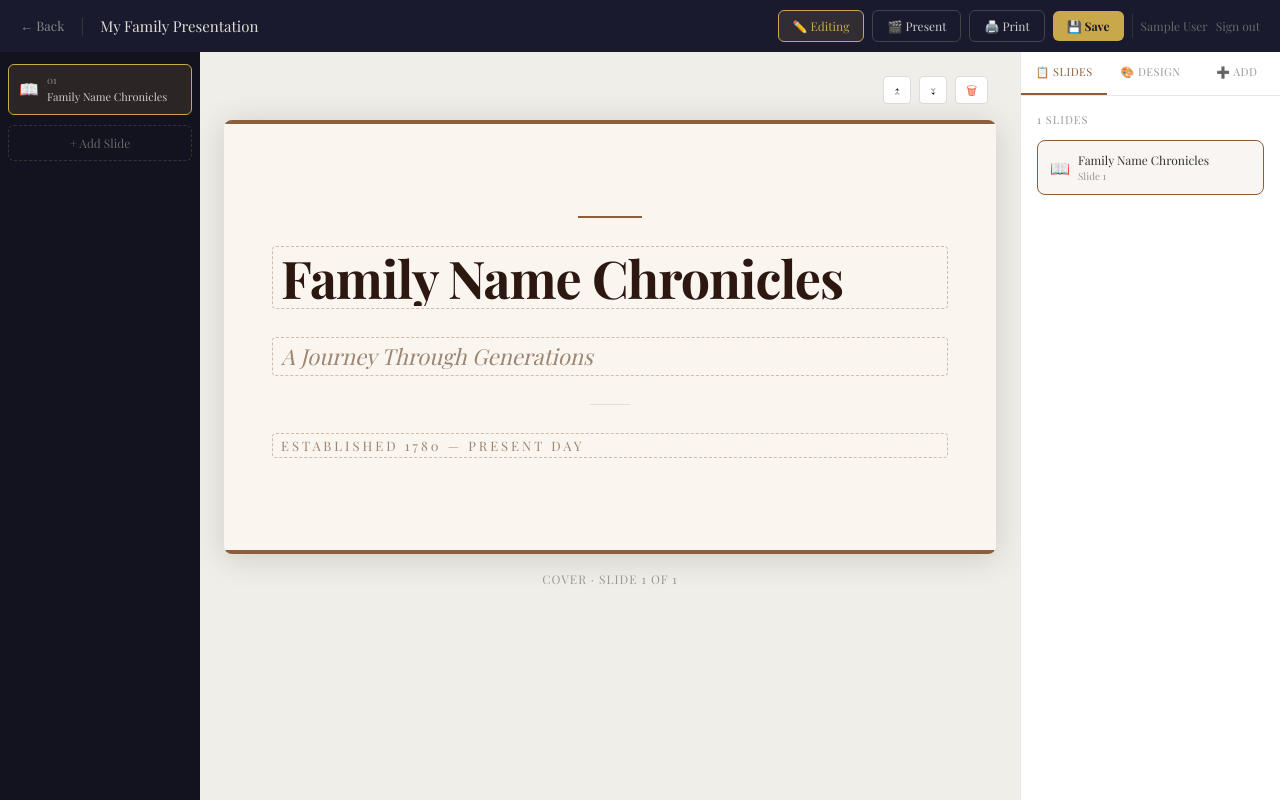
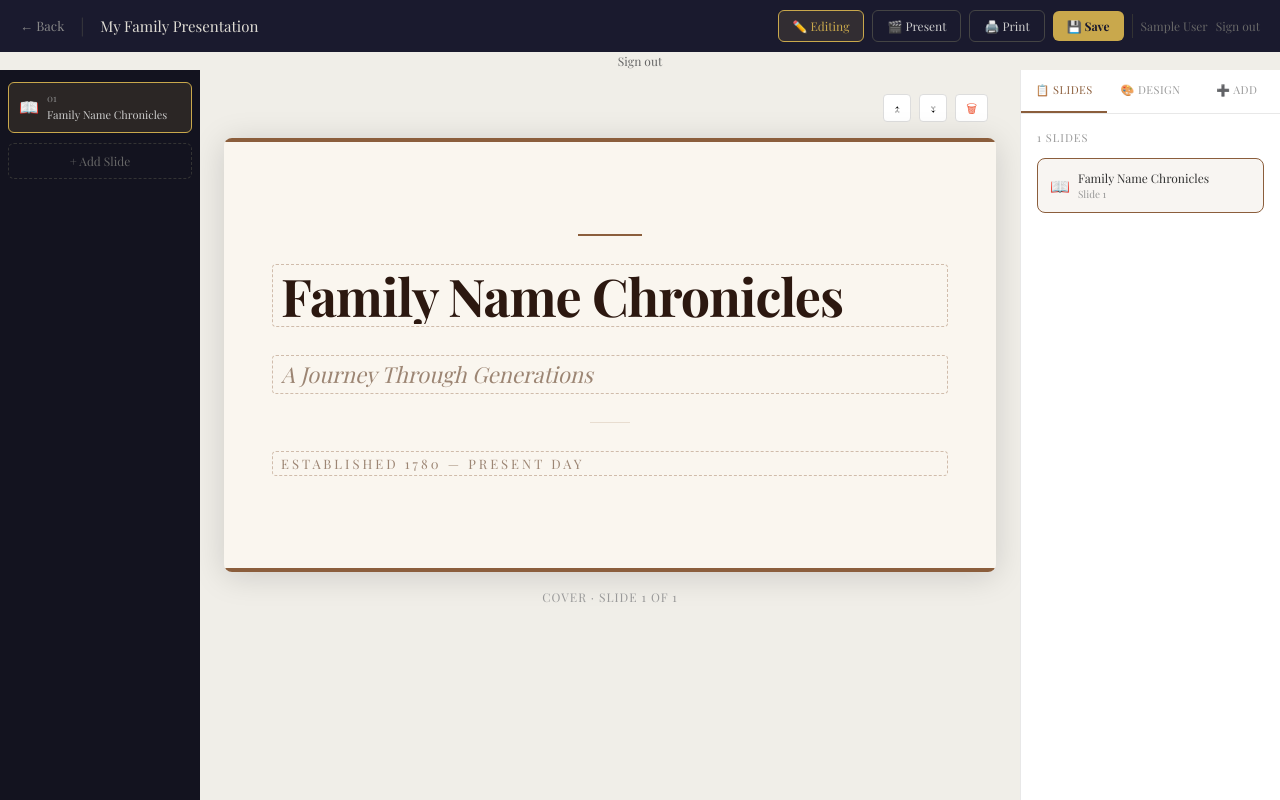
Before and after one commit to desivar/genea-saas-platform, a React (Vite) app in the folder frontend/: page /builder/1 in a window 1280 px wide. Built offline with nearby package versions, Linux system fonts and the light colour scheme; sample sign-in values are in the browser's storage; a web font is replaced by a local one.

Commit message:
added log out

```diff
--- a/frontend/src/pages/PresentationBuilderPage.tsx
+++ b/frontend/src/pages/PresentationBuilderPage.tsx
@@ -673,7 +673,12 @@ export default function PresentationBuilderPage() {
           <button onClick={logout} style={{ color: '#666', background: 'none', border: 'none', cursor: 'pointer', fontSize: '12px' }}>Sign out</button>
         </div>
       </div>
-
+<button
+  onClick={() => { logout(); navigate('/'); }}
+  style={{ color: '#666', background: 'none', border: 'none', cursor: 'pointer', fontSize: '12px' }}
+>
+  Sign out
+</button>
       {/* Main Layout */}
       <div style={{ flex: 1, display: 'flex', overflow: 'hidden' }}>
 
```
